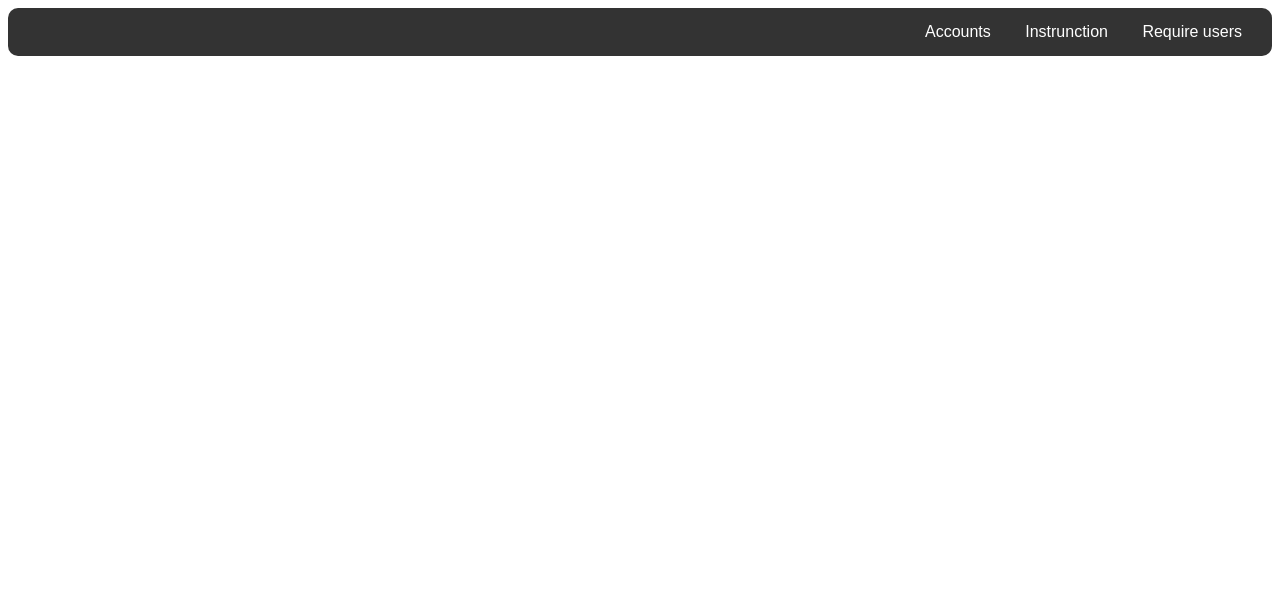
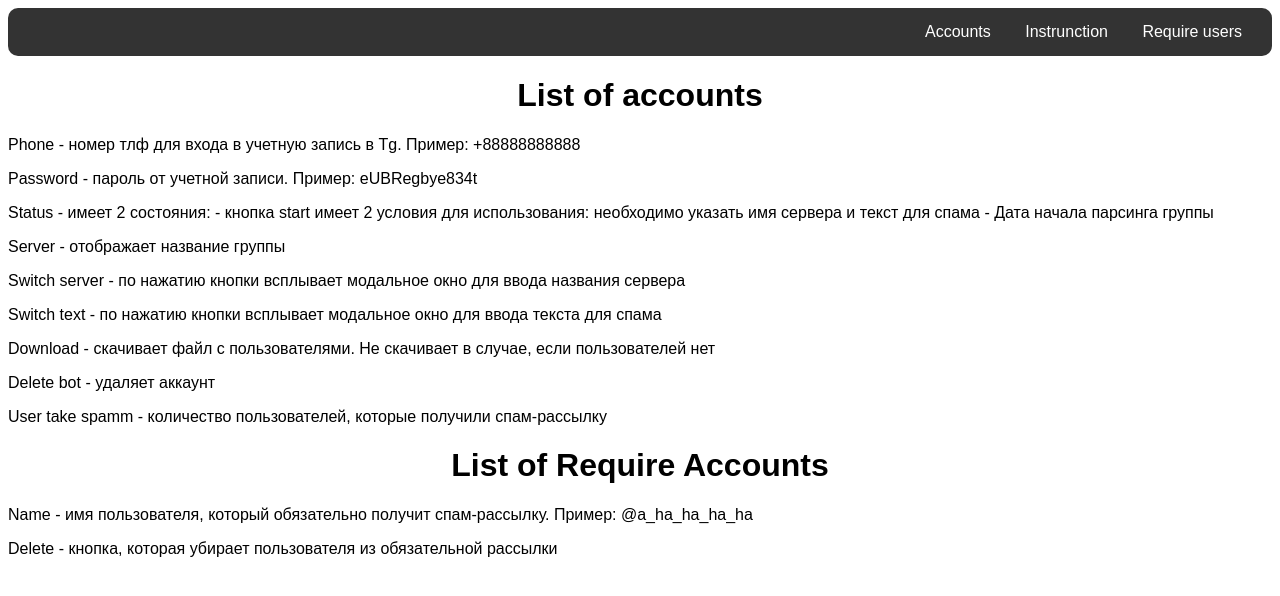
Before and after one commit to StrunkGroove/tg_spamm_custom, a Django app: page /instructions/ in a window 1280 px wide. Shown: the top 596 px of the page. Run offline with Django 3.2, Linux system fonts and the light colour scheme; parts of the project's set-up code (start-up, migrations or seed data) failed here and were passed over.

Commit message:
append instructions

```diff
--- /dev/null
+++ b/djangodocker/secrets.py
@@ -0,0 +1 @@
+SECRET_KEY = '($u^$$zlzahssdq-ca%g)de066&1*#^#j60@0q13%hij8nyu1i'
--- a/djangodocker/settings.py
+++ b/djangodocker/settings.py
@@ -1,4 +1,5 @@
 import os
+import secrets
 
 from pathlib import Path
 
@@ -11,7 +12,7 @@ BASE_DIR = Path(__file__).resolve().parent.parent
 
 # SECURITY WARNING: keep the secret key used in production secret!
 SECRET_KEY = '($u^$$zlzahssdq-ca%g)de066&1*#^#j60@0q13%hij8nyu1i'
-
+SECRET_KEY = secrets.SECRET_KEY
 # SECURITY WARNING: don't run with debug turned on in production!
 DEBUG = True
 
--- a/main/templates/main/instructions.html
+++ b/main/templates/main/instructions.html
@@ -9,5 +9,24 @@
 </head>
 <body>
     {% include 'main/menu.html' %}
+
+    <h1>List of accounts</h1>
+    <p>Phone - номер тлф для входа в учетную запись в Tg. Пример: +88888888888</p>
+    <p>Password - пароль от учетной записи. Пример: eUBRegbye834t</p>
+    <p>Status - имеет 2 состояния:
+        - кнопка start имеет 2 условия для использования: необходимо указать имя сервера и текст для спама
+        - Дата начала парсинга группы</p>
+    <p>Server - отображает название группы</p>
+    <p>Switch server - по нажатию кнопки всплывает модальное окно для ввода названия сервера</p>
+    <p>Switch text - по нажатию кнопки всплывает модальное окно для ввода текста для спама</p>
+    <p>Download - скачивает файл с пользователями. Не скачивает в случае, если пользователей нет</p>
+    <p>Delete bot - удаляет аккаунт</p>
+    <p>User take spamm - количество пользователей, которые получили спам-рассылку</p>
+
+    <h1>List of Require Accounts</h1>
+    <p>Name - имя пользователя, который обязательно получит спам-рассылку. Пример: @a_ha_ha_ha_ha</p>
+    <p>Delete - кнопка, которая убирает пользователя из обязательной рассылки</p>
+
+
 </body>
 </html>
```
